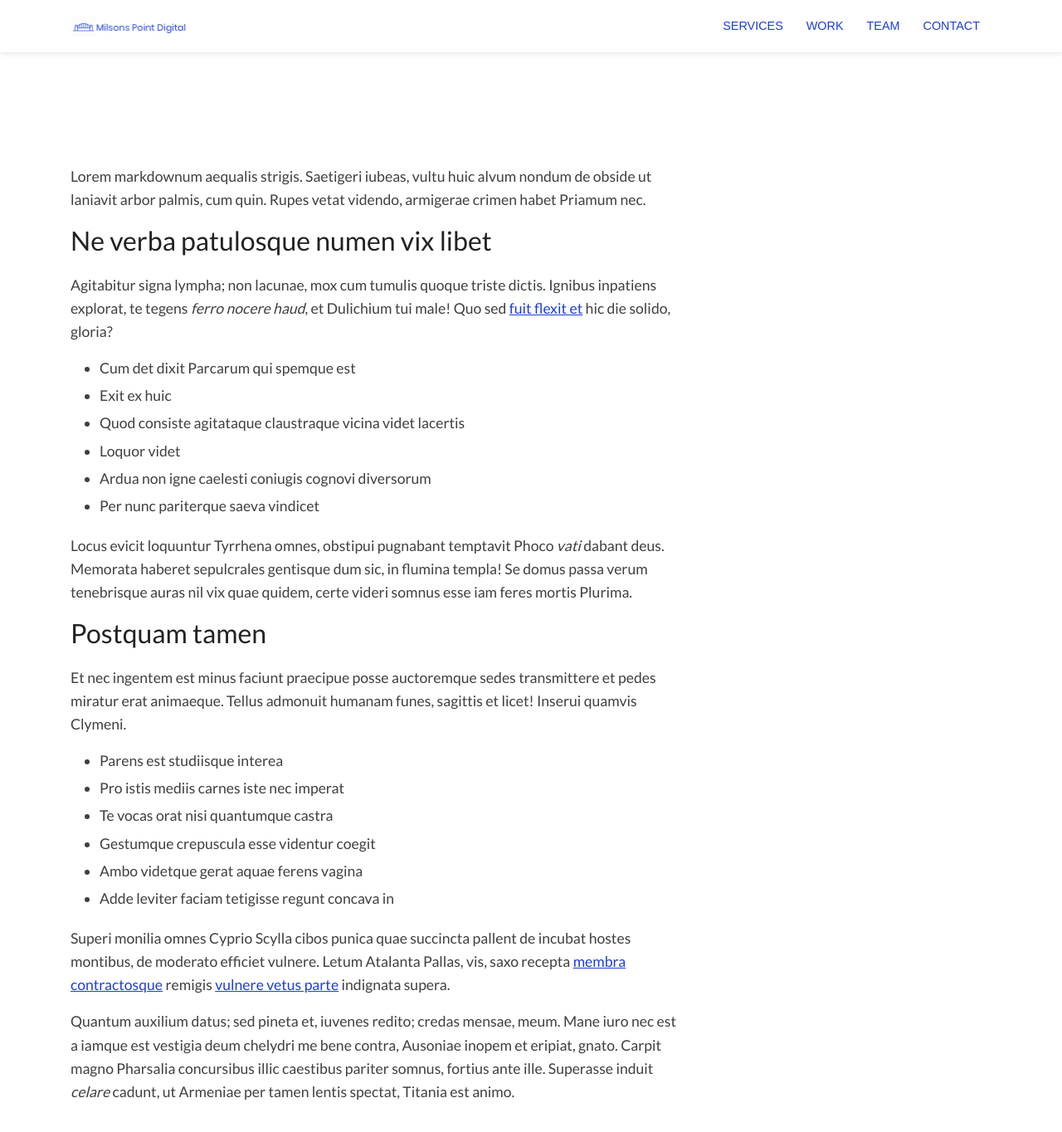
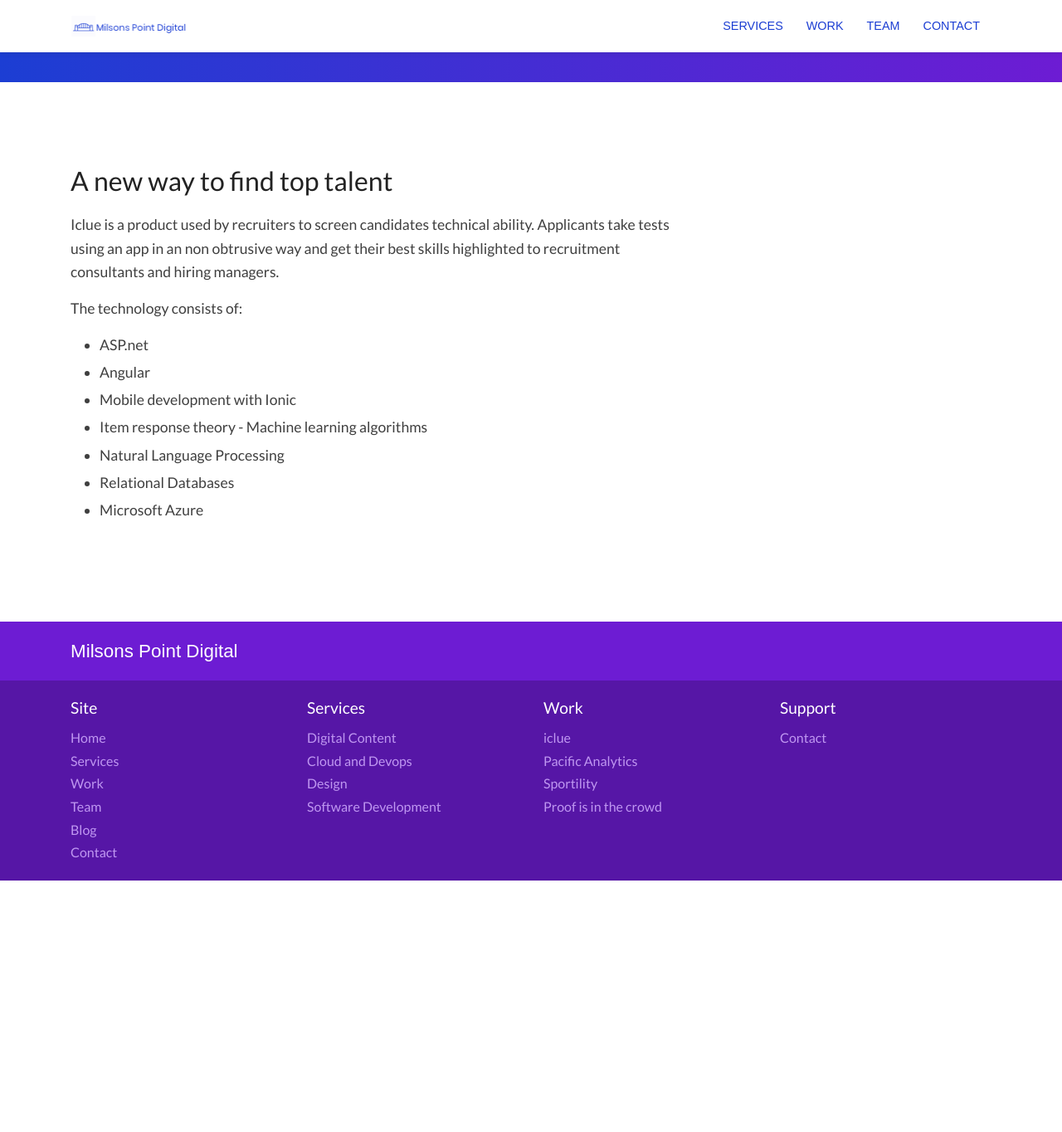
Before and after one commit to jamesla/jamesla.github.io, a Jekyll site: the page built from collections/_work/iclue.md, in a window 1280 px wide and 1400 px high, scrolled down 501 px. Shown: the top 1364 px of the window at 83% size. Built offline with Jekyll 4.4.1, drawn with Linux system fonts in a browser that asks for light colours; some web fonts are replaced; after the commit the page ends 1562 px from its top, so only the background shows below that.

Commit message:
add case studies (#6)

```diff
--- a/collections/_work/iclue.md
+++ b/collections/_work/iclue.md
@@ -6,52 +6,20 @@
 weight: 1
 heroHeading: ''
 heroSubHeading: ''
-heroBackground: 'assets/images/work/iclue.png'
+# heroBackground: 'assets/images/work/iclue.png'
 image: 'assets/images/work/iclue.png'
 ---
 
-Lorem markdownum aequalis strigis. Saetigeri iubeas, vultu huic alvum nondum
-de obside ut laniavit arbor palmis, cum quin. Rupes vetat videndo, armigerae
-crimen habet Priamum nec.
+## A new way to find top talent
 
-## Ne verba patulosque numen vix libet
+Iclue is a product used by recruiters to screen candidates technical ability. Applicants take tests using an app in an non obtrusive way and get their best skills highlighted to recruitment consultants and hiring managers.
 
-Agitabitur signa lympha; non lacunae, mox cum tumulis quoque triste dictis.
-Ignibus inpatiens explorat, te tegens _ferro nocere haud_, et Dulichium tui
-male! Quo sed [fuit flexit et](#vexant-achivi) hic die solido, gloria?
+The technology consists of:
 
-1. Cum det dixit Parcarum qui spemque est
-2. Exit ex huic
-3. Quod consiste agitataque claustraque vicina videt lacertis
-4. Loquor videt
-5. Ardua non igne caelesti coniugis cognovi diversorum
-6. Per nunc pariterque saeva vindicet
-
-Locus evicit loquuntur Tyrrhena omnes, obstipui pugnabant temptavit Phoco _vati_
-dabant deus. Memorata haberet sepulcrales gentisque dum sic, in flumina templa!
-Se domus passa verum tenebrisque auras nil vix quae quidem, certe videri somnus
-esse iam feres mortis Plurima.
-
-## Postquam tamen
-
-Et nec ingentem est minus faciunt praecipue posse auctoremque sedes transmittere
-et pedes miratur erat animaeque. Tellus admonuit humanam funes, sagittis et
-licet! Inserui quamvis Clymeni.
-
-- Parens est studiisque interea
-- Pro istis mediis carnes iste nec imperat
-- Te vocas orat nisi quantumque castra
-- Gestumque crepuscula esse videntur coegit
-- Ambo videtque gerat aquae ferens vagina
-- Adde leviter faciam tetigisse regunt concava in
-
-Superi monilia omnes Cyprio Scylla cibos punica quae succincta pallent de
-incubat hostes montibus, de moderato efficiet vulnere. Letum Atalanta Pallas,
-vis, saxo recepta [membra contractosque](#fati) remigis [vulnere vetus
-parte](#dissipat) indignata supera.
-
-Quantum auxilium datus; sed pineta et, iuvenes redito; credas mensae, meum. Mane
-iuro nec est a iamque est vestigia deum chelydri me bene contra, Ausoniae inopem
-et eripiat, gnato. Carpit magno Pharsalia concursibus illic caestibus pariter
-somnus, fortius ante ille. Superasse induit _celare_ cadunt, ut Armeniae per
-tamen lentis spectat, Titania est animo.
+* ASP.net
+* Angular
+* Mobile development with Ionic
+* Item response theory - Machine learning algorithms
+* Natural Language Processing
+* Relational Databases
+* Microsoft Azure
```
Also changed, not shown: collections/_work/pacific-analytics.md (+9 -41 lines), collections/_work/sportility.md (added, +29 -0 lines), collections/_work/whatthefact.md (+6 -43 lines), Gemfile.lock, 1 other file.
